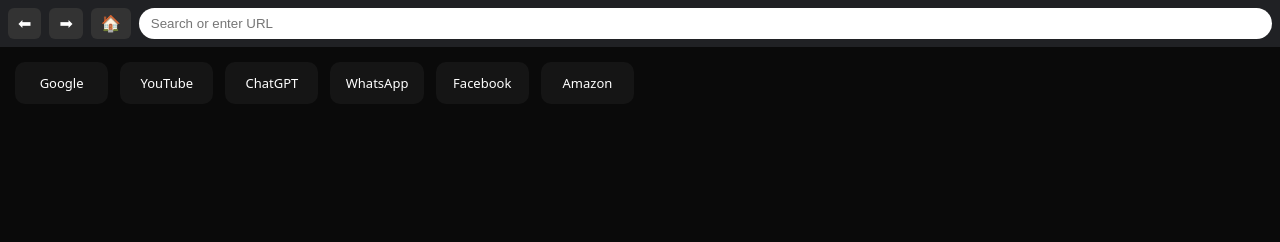
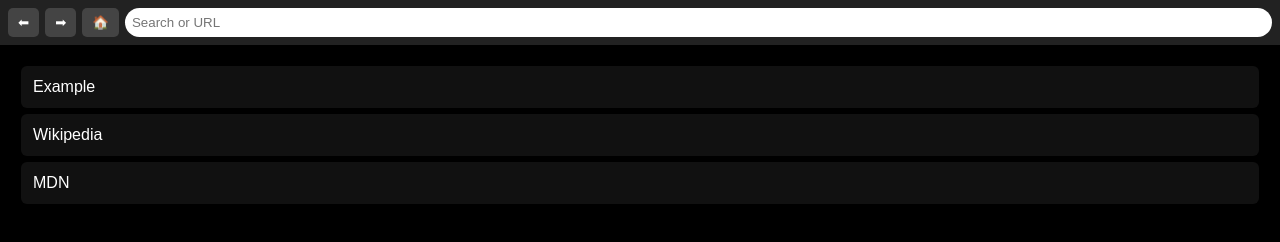
Before and after one commit to rintude/BabaiBrowser1, a plain HTML site: page index.html in a window 1280 px wide. Drawn offline with Linux system fonts and the light colour scheme.

Commit message:
Update index.html

```diff
--- a/index.html
+++ b/index.html
@@ -1,181 +1,74 @@
 <!DOCTYPE html>
-<html lang="en">
+<html>
 <head>
 <meta charset="UTF-8">
 <meta name="viewport" content="width=device-width, initial-scale=1.0">
-<title>Babai Mini Browser</title>
+<title>Babai Browser</title>
 
 <style>
-*{box-sizing:border-box;}
-body{
-    margin:0;
-    background:#0a0a0a;
-    color:#fff;
-    font-family:system-ui, Arial;
-}
-
-/* Top Bar */
-#topbar{
-    display:flex;
-    gap:8px;
-    padding:8px;
-    background:#202124;
-    align-items:center;
-}
-
-#topbar button{
-    background:#333;
-    border:none;
-    color:white;
-    padding:6px 10px;
-    border-radius:6px;
-    font-size:16px;
-}
-
-#address{
-    flex:1;
-    padding:8px 12px;
-    border-radius:20px;
-    border:none;
-    outline:none;
-}
-
-/* Home */
-#home{
-    padding:15px;
-}
-
-.grid{
-    display:grid;
-    grid-template-columns:repeat(auto-fill,minmax(90px,1fr));
-    gap:12px;
-}
-
-.site{
-    background:#151515;
-    padding:12px 6px;
-    border-radius:10px;
-    text-align:center;
-    font-size:13px;
-    cursor:pointer;
-}
-
-/* Browser */
-#browser{
-    display:none;
-    height:calc(100vh - 50px);
-}
-
-iframe{
-    width:100%;
-    height:100%;
-    border:none;
-    background:white;
-}
+body{margin:0;background:#000;color:#fff;font-family:Arial}
+#bar{display:flex;gap:6px;padding:8px;background:#222}
+button{background:#444;border:0;color:#fff;padding:6px 10px;border-radius:5px}
+input{flex:1;padding:7px;border-radius:20px;border:0}
+#home{padding:15px}
+.site{padding:12px;background:#111;margin:6px;border-radius:6px}
+#browser{display:none;height:calc(100vh - 50px)}
+iframe{width:100%;height:100%;border:0;background:#fff}
 </style>
 </head>
 
 <body>
 
-<!-- TOP BAR -->
-<div id="topbar">
-    <button onclick="goBack()">⬅</button>
-    <button onclick="goForward()">➡</button>
-    <button onclick="goHome()">🏠</button>
-    <input id="address" placeholder="Search or enter URL">
+<div id="bar">
+<button onclick="back()">⬅</button>
+<button onclick="forward()">➡</button>
+<button onclick="home()">🏠</button>
+<input id="addr" placeholder="Search or URL">
 </div>
 
-<!-- HOME -->
 <div id="home">
-    <div class="grid">
-        <div class="site" onclick="openSite('https://www.google.com')">Google</div>
-        <div class="site" onclick="openSite('https://www.youtube.com')">YouTube</div>
-        <div class="site" onclick="openSite('https://chat.openai.com')">ChatGPT</div>
-        <div class="site" onclick="openSite('https://web.whatsapp.com')">WhatsApp</div>
-        <div class="site" onclick="openSite('https://www.facebook.com')">Facebook</div>
-        <div class="site" onclick="openSite('https://www.amazon.in')">Amazon</div>
-    </div>
+<div class="site" onclick="openPage('https://example.com')">Example</div>
+<div class="site" onclick="openPage('https://wikipedia.org')">Wikipedia</div>
+<div class="site" onclick="openPage('https://developer.mozilla.org')">MDN</div>
 </div>
 
-<!-- BROWSER -->
 <div id="browser">
-    <iframe id="frame"></iframe>
+<iframe id="frame"></iframe>
 </div>
 
 <script>
-let historyList = JSON.parse(localStorage.getItem("babai_browser_history")) || [];
-let index = historyList.length - 1;
+let history = JSON.parse(localStorage.getItem("history")) || [];
+let pos = history.length - 1;
 
-/* Open Website */
-function openSite(url){
-    showBrowser();
-
-    historyList = historyList.slice(0, index + 1);
-    historyList.push(url);
-    index++;
-
-    saveHistory();
-    load(url);
+function openPage(url){
+document.getElementById("home").style.display="none";
+document.getElementById("browser").style.display="block";
+history = history.slice(0,pos+1);
+history.push(url); pos++;
+save(); load(url);
 }
 
-/* Load */
 function load(url){
-    document.getElementById("frame").src = url;
-    document.getElementById("address").value = url;
+document.getElementById("frame").src=url;
+document.getElementById("addr").value=url;
 }
 
-/* Navigation */
-function goBack(){
-    if(index > 0){
-        index--;
-        load(historyList[index]);
-    }
+function back(){ if(pos>0){pos--; load(history[pos]);}}
+function forward(){ if(pos<history.length-1){pos++; load(history[pos]);}}
+function home(){
+document.getElementById("browser").style.display="none";
+document.getElementById("home").style.display="block";
 }
 
-function goForward(){
-    if(index < historyList.length - 1){
-        index++;
-        load(historyList[index]);
-    }
-}
+function save(){ localStorage.setItem("history",JSON.stringify(history));}
 
-function goHome(){
-    document.getElementById("browser").style.display="none";
-    document.getElementById("home").style.display="block";
-}
-
-/* UI */
-function showBrowser(){
-    document.getElementById("home").style.display="none";
-    document.getElementById("browser").style.display="block";
-}
-
-/* Address Bar */
-document.getElementById("address").addEventListener("keydown", e=>{
-    if(e.key === "Enter"){
-        let v = e.target.value.trim();
-        if(!v) return;
-
-        let url = (v.includes(".") && !v.includes(" "))
-            ? (v.startsWith("http") ? v : "https://" + v)
-            : "https://www.google.com/search?q=" + encodeURIComponent(v);
-
-        openSite(url);
-    }
-});
-
-/* Storage */
-function saveHistory(){
-    localStorage.setItem("babai_browser_history", JSON.stringify(historyList));
-}
-
-/* Restore Last Page */
-window.onload = ()=>{
-    if(historyList.length){
-        showBrowser();
-        load(historyList[index]);
-    }
-};
+document.getElementById("addr").addEventListener("keydown",e=>{
+if(e.key==="Enter"){
+let v=e.target.value.trim();
+let u=(v.includes(".")&&!v.includes(" "))?(v.startsWith("http")?v:"https://"+v):
+"https://www.google.com/search?q="+encodeURIComponent(v);
+openPage(u);
+}});
 </script>
 
 </body>
```
